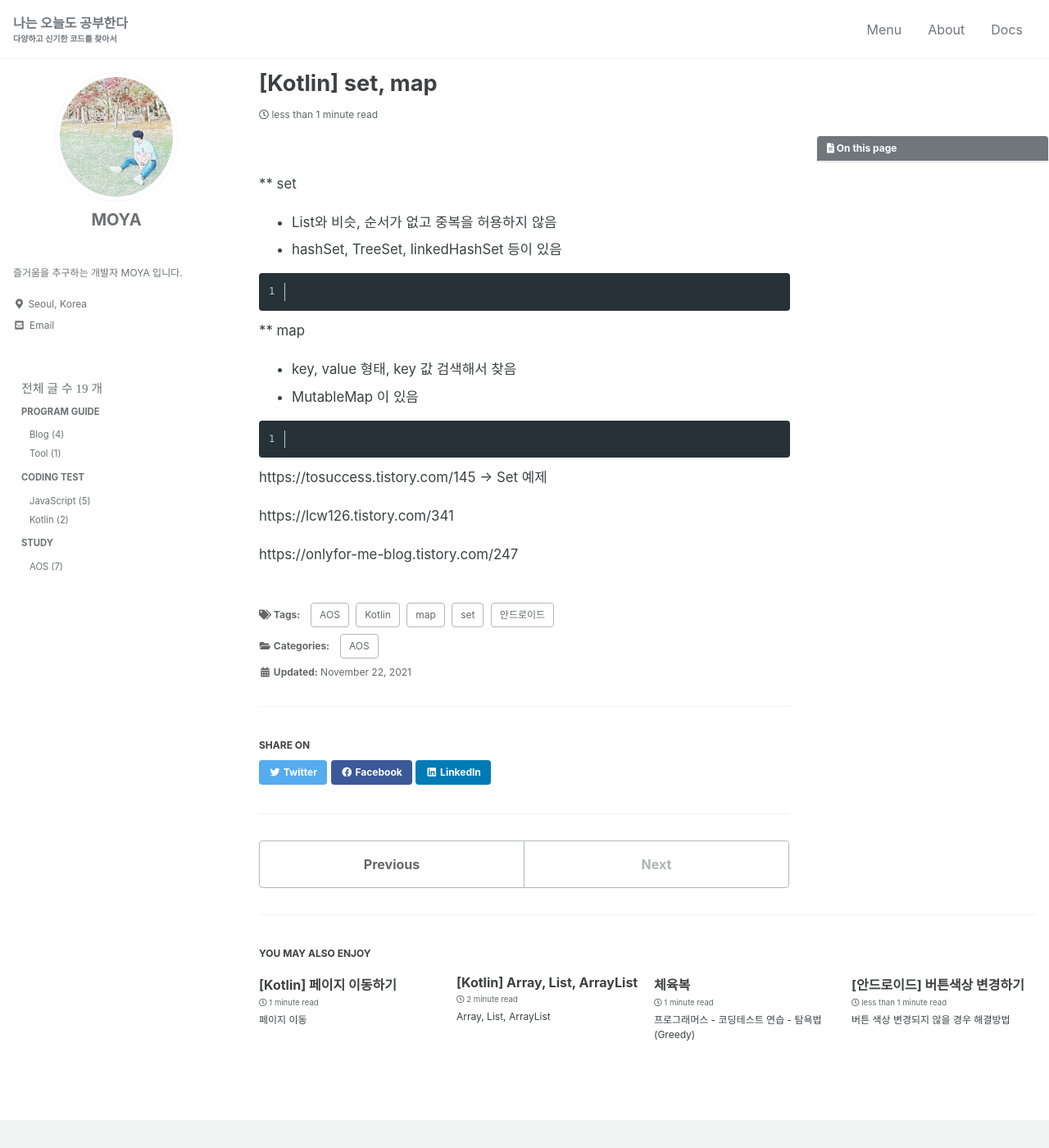
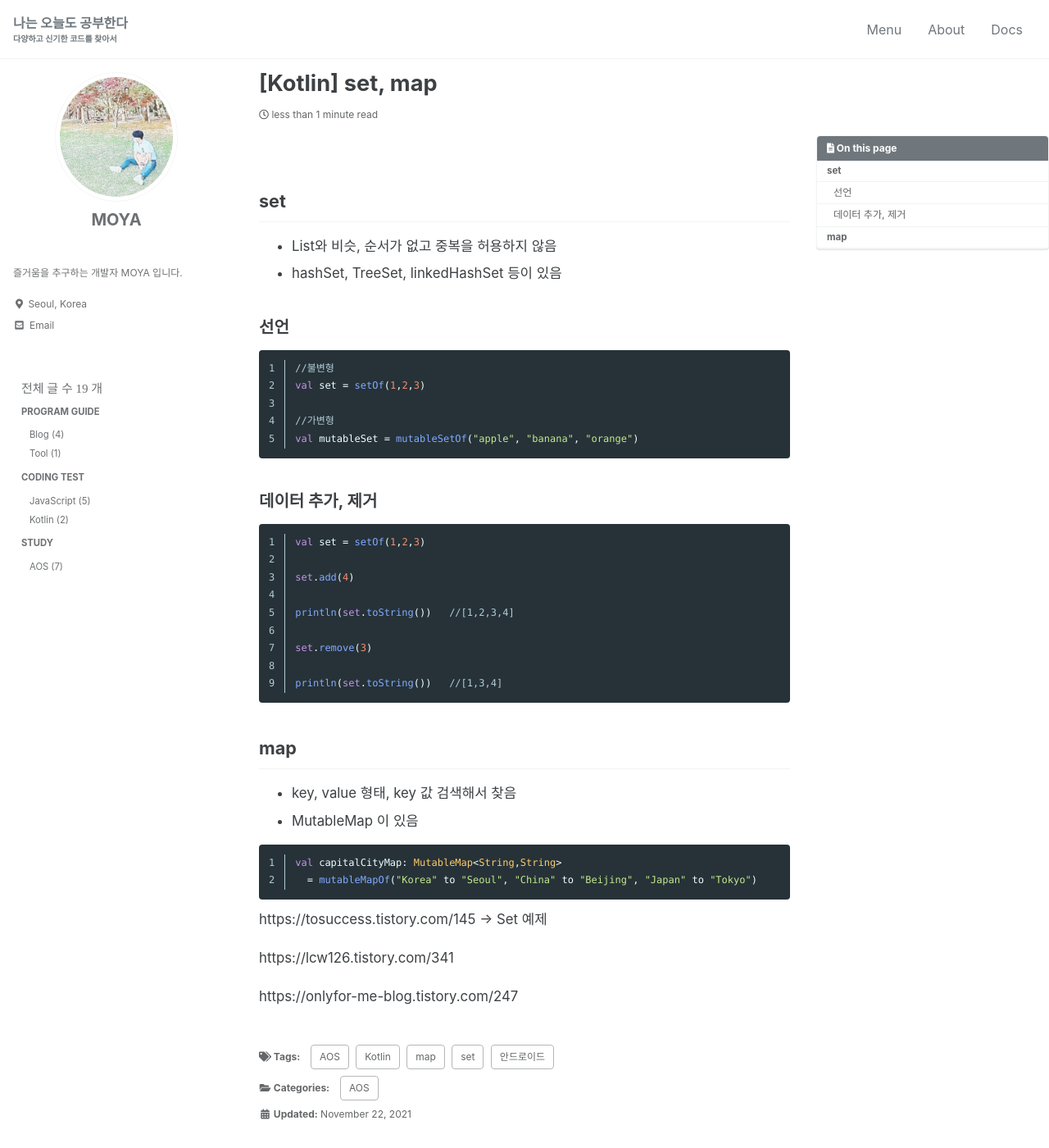
Before and after one commit to kdc7140/kdc7140.github.io, a Jekyll site: the page built from _posts/study/2021-11-22-kotlin007.md, in a window 1280 px wide and 1400 px high. Shown: the whole window at 82% size. Built offline with Jekyll 4.4.1, drawn with Linux system fonts in a browser that asks for light colours; cached includes are drawn as plain includes; some web fonts are replaced.

Commit message:
contents change

````diff
--- a/_posts/study/2021-11-22-kotlin007.md
+++ b/_posts/study/2021-11-22-kotlin007.md
@@ -16,25 +16,45 @@ tags:
 
 <br/>
 
-** set
+## set
 
  - List와 비슷, 순서가 없고 중복을 허용하지 않음
  - hashSet, TreeSet, linkedHashSet 등이 있음
 
+### 선언
 
 ```kotlin
+//불변형
+val set = setOf(1,2,3)
 
+//가변형
+val mutableSet = mutableSetOf("apple", "banana", "orange")
 ```
 
 
-** map
+### 데이터 추가, 제거
+
+```kotlin
+val set = setOf(1,2,3)
+
+set.add(4)
+
+println(set.toString())   //[1,2,3,4]
+
+set.remove(3)
+
+println(set.toString())   //[1,3,4]
+```
+
+## map
 
  - key, value 형태, key 값 검색해서 찾음
  - MutableMap 이 있음
 
 
 ```kotlin
-
+val capitalCityMap: MutableMap<String,String>
+  = mutableMapOf("Korea" to "Seoul", "China" to "Beijing", "Japan" to "Tokyo")
 ```
 
 https://tosuccess.tistory.com/145  -> Set 예제
````
Also changed, not shown: _posts/study/2021-11-20-kotlin006.md (+6 -0 lines).
